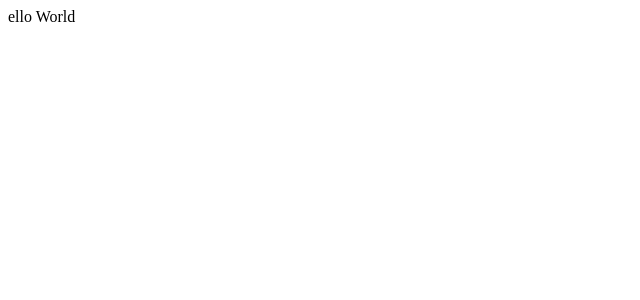
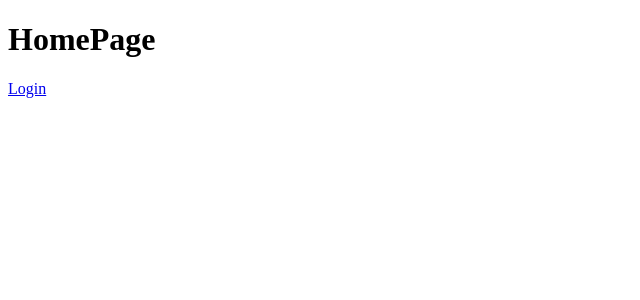
Before and after one commit to yasodha4A3/bookworm-react, a React (Create React App) app: page / in a window 1280 px wide. Shown: the top 300 px of the page, without its empty margins (0-640 px from the left). Built offline with nearby package versions, Linux system fonts and the light colour scheme.

Commit message:
React router set up with couple of pages

```diff
--- a/package.json
+++ b/package.json
@@ -4,7 +4,9 @@
   "private": true,
   "dependencies": {
     "react": "^16.2.0",
-    "react-dom": "^16.2.0"
+    "react-dom": "^16.2.0",
+    "react-router": "^4.2.0",
+    "react-router-dom": "^4.2.2"
   },
   "scripts": {
     "start": "react-scripts start",
--- a/src/App.js
+++ b/src/App.js
@@ -1,5 +1,13 @@
 import React from 'react';
+import { Route } from 'react-router-dom';
+import HomePage from './components/pages/HomePage';
+import LoginPage from './components/pages/LoginPage';
 
-const App = () => <div>ello World</div>;
+const App = () => (
+  <div className="container">
+    <Route path="/" exact component={HomePage} />
+    <Route path="/login" exact component={LoginPage} />
+  </div>
+);
 
 export default App;
--- /dev/null
+++ b/src/components/pages/HomePage.js
@@ -0,0 +1,10 @@
+import React from 'react';
+import { Link } from 'react-router-dom';
+
+const HomePage = () => (
+  <div>
+    <h1>HomePage</h1>
+    <Link to="/login">Login</Link>
+  </div>
+);
+export default HomePage;
--- /dev/null
+++ b/src/components/pages/LoginPage.js
@@ -0,0 +1,8 @@
+import React from 'react';
+
+const LoginPage = () => (
+  <div>
+    <h1>Login Page</h1>
+  </div>
+);
+export default LoginPage;
--- a/src/index.js
+++ b/src/index.js
@@ -1,7 +1,13 @@
 import React from 'react';
 import ReactDOM from 'react-dom';
+import { BrowserRouter } from 'react-router-dom';
 import App from './App';
 import registerServiceWorker from './registerServiceWorker';
 
-ReactDOM.render(<App />, document.getElementById('root'));
+ReactDOM.render(
+  <BrowserRouter>
+    <App />
+  </BrowserRouter>,
+  document.getElementById('root')
+);
 registerServiceWorker();
```
Also changed, not shown: 1 other file (tests, documents, lock files or other folders).
